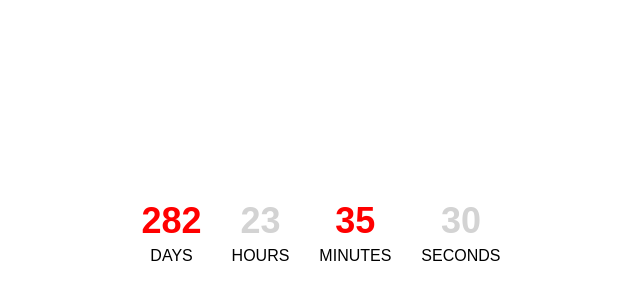
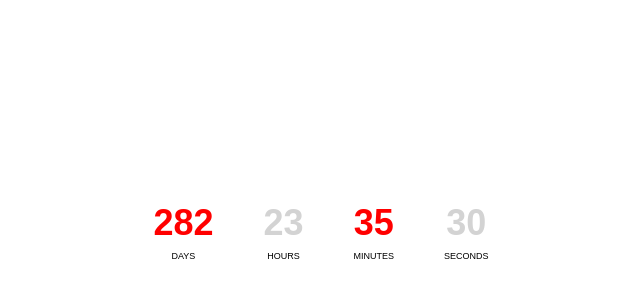
Before and after one commit to brittanycinque/countdown-timer, a plain HTML site: page index.html in a window 1280 px wide. Shown: the part 168-468 px from the top of the page, without its empty margins (319-959 px from the left). Drawn offline with Linux system fonts and the light colour scheme.

Commit message:
Update index.html

```diff
--- a/index.html
+++ b/index.html
@@ -20,14 +20,14 @@
             align-items: center;
         }
         .time-unit {
-            margin: 0 15px; /* Increased spacing */
+            margin: 0 25px; /* Increased spacing */
             text-align: center;
         }
         .number {
             font-size: 36px; /* Larger font size for numbers */
             font-weight: bold; /* Bold for numbers */
             display: block;
-            margin-bottom: 5px; /* Spacing between number and text */
+            margin-bottom: 1px; /* Spacing between number and text */
         }
         .red {
             color: red;
@@ -37,8 +37,8 @@
         }
         .label {
             color: black;
-            font-size: 16px;
-            font-weight: normal; /* Decrease weight of the label text */
+            font-size: 9px;
+            font-weight: Light; /* Decrease weight of the label text */
         }
     </style>
 </head>
```
